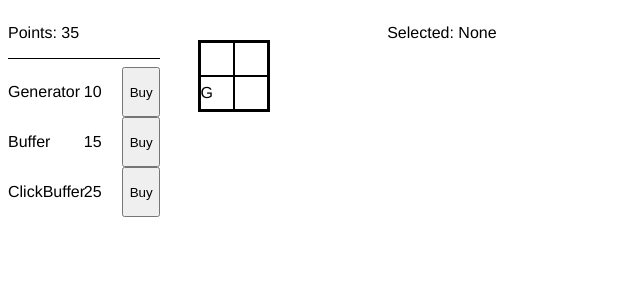
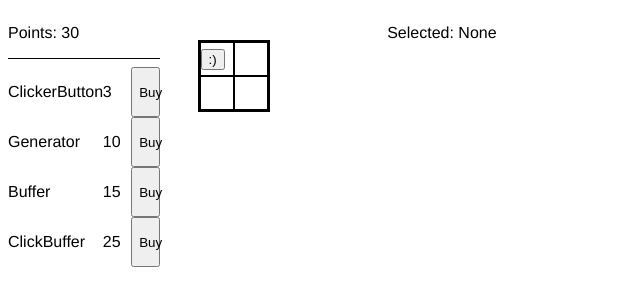
Before and after one commit to jake-orielly/untitled-idle-board-project, a Vue app: page / in a window 1280 px wide. Shown: the top 306 px of the page, without its empty margins (0-640 px from the left). Built offline with nearby package versions, Linux system fonts and the light colour scheme.

Commit message:
Can buy clicker button

```diff
--- a/src/components/GameContainer.vue
+++ b/src/components/GameContainer.vue
@@ -55,6 +55,15 @@
   </div>
 </template>
 <script>
+const clickerButton = {
+  name: "ClickerButton",
+  price: (owned) => {
+    return 3 + parseInt(Math.pow(1.5 * owned, 1.25));
+  },
+  img: ":)",
+  owned: 0
+}
+
 const generator = {
   name: "Generator",
   price: (owned) => {
@@ -123,6 +132,7 @@ export default {
       tick:0,
       tickInterval:undefined,
       structures: [
+        clickerButton,
         generator,
         buffer,
         clickBuffer
@@ -140,7 +150,7 @@ export default {
           buffs:[]
         };
     }
-    this.board[0][1].structure = "Generator";
+    this.board[0][0].structure = "ClickerButton";
     this.tickInterval = setInterval(
       () => {
         this.tick++;
--- a/src/components/StructureShop.vue
+++ b/src/components/StructureShop.vue
@@ -37,6 +37,6 @@ export default {
 <style lang="less" scoped>
 .shop-container {
   display: grid;
-  grid-template-columns: 40% 20% 20%;
+  grid-template-columns: 50% 15% 15%;
 }
 </style>
```
